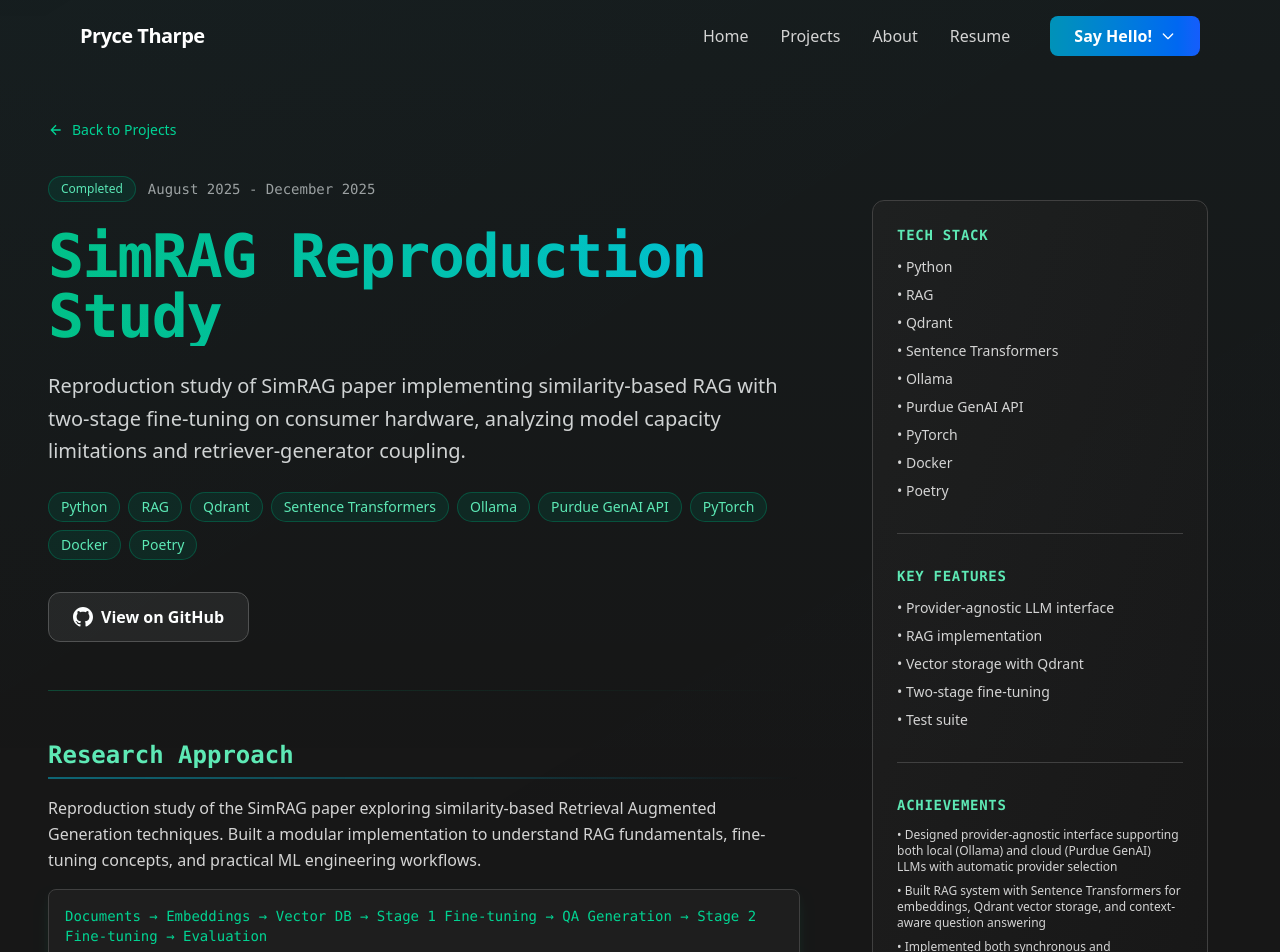
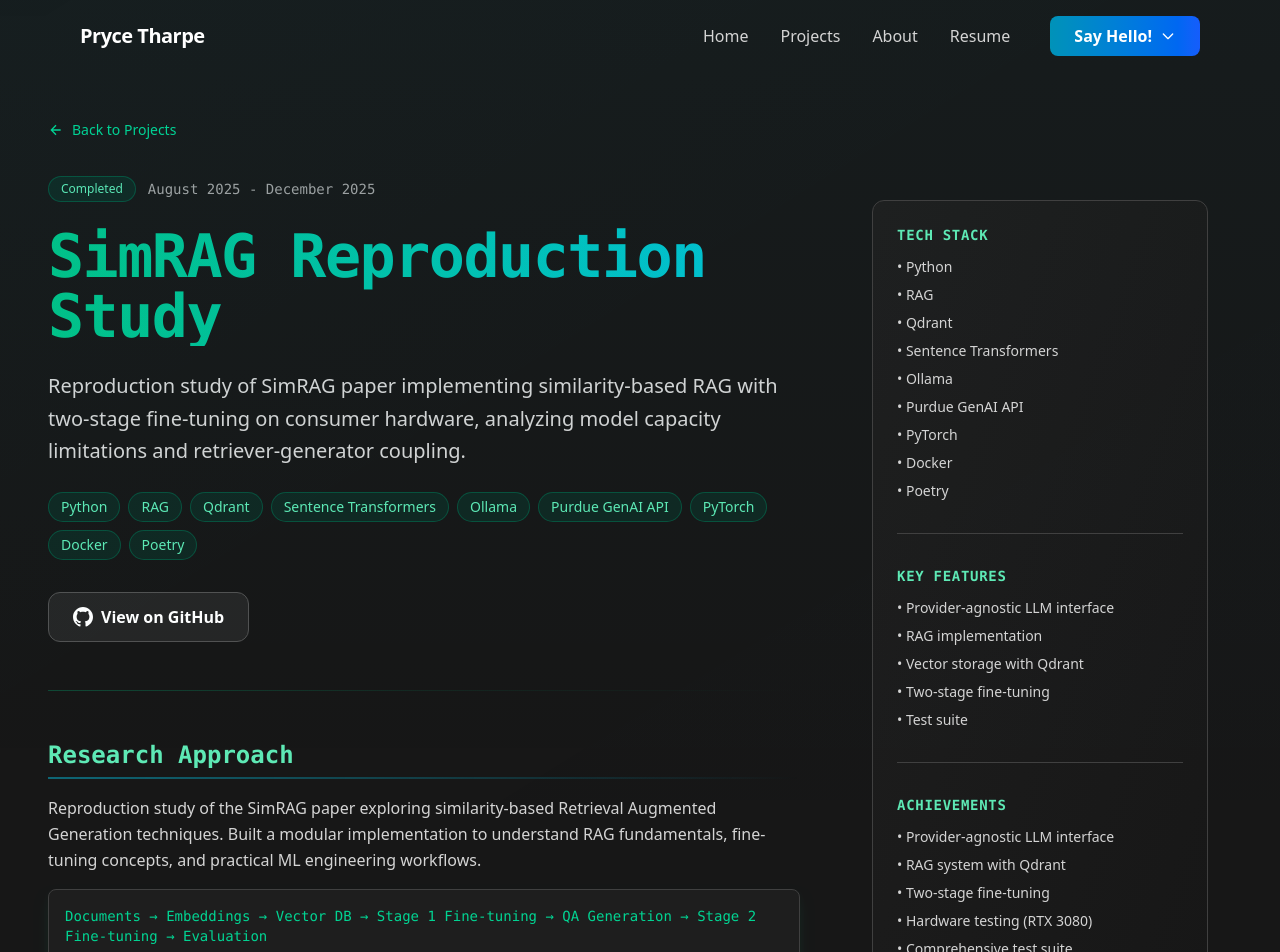
Before and after one commit to tharpep/portfolio, a Next.js app: page /projects/simrag-reproduction in a window 1280 px wide. Shown: the top 952 px of the page. Built offline with nearby package versions, Linux system fonts and the light colour scheme.

Commit message:
condensed achievements in some sidebar contents

```diff
--- a/src/app/projects/ai-system-prompt/page.tsx
+++ b/src/app/projects/ai-system-prompt/page.tsx
@@ -250,9 +250,10 @@ export default function AISystemPrompt() {
               <div>
                 <h3 className="text-sm font-bold font-mono text-emerald-300 uppercase tracking-wider mb-3">Achievements</h3>
                 <ul className="space-y-2 text-neutral-300 text-sm">
-                  {project.highlights.map((highlight, index) => (
-                    <li key={index} className="text-xs">• {highlight}</li>
-                  ))}
+                  <li>• Master IDE prompt standardization</li>
+                  <li>• 2 company-wide training sessions</li>
+                  <li>• 17 individual/group check-ins</li>
+                  <li>• Intern mentorship</li>
                 </ul>
               </div>
 
--- a/src/app/projects/custom-gpts/page.tsx
+++ b/src/app/projects/custom-gpts/page.tsx
@@ -228,9 +228,10 @@ export default function CustomGpts() {
               <div>
                 <h3 className="text-sm font-bold font-mono text-emerald-300 uppercase tracking-wider mb-3">Achievements</h3>
                 <ul className="space-y-2 text-neutral-300 text-sm">
-                  {project.highlights.map((highlight, index) => (
-                    <li key={index} className="text-xs">• {highlight}</li>
-                  ))}
+                  <li>• System prompt builder GPT</li>
+                  <li>• Student career archivist (adopted)</li>
+                  <li>• Prompt engineering focus</li>
+                  <li>• Workflow automation tools</li>
                 </ul>
               </div>
 
--- a/src/app/projects/personal-ai-system/page.tsx
+++ b/src/app/projects/personal-ai-system/page.tsx
@@ -264,9 +264,11 @@ export default function PersonalAiSystem() {
               <div>
                 <h3 className="text-sm font-bold font-mono text-emerald-300 uppercase tracking-wider mb-3">Achievements</h3>
                 <ul className="space-y-2 text-neutral-300 text-sm">
-                  {project.highlights.map((highlight, index) => (
-                    <li key={index} className="text-xs">• {highlight}</li>
-                  ))}
+                  <li>• Unified AI provider interface</li>
+                  <li>• Full RAG document pipeline</li>
+                  <li>• Extensible tool framework</li>
+                  <li>• Request tracking & metrics</li>
+                  <li>• Interactive CLI with chat</li>
                 </ul>
               </div>
 
--- a/src/app/projects/simrag-reproduction/page.tsx
+++ b/src/app/projects/simrag-reproduction/page.tsx
@@ -282,9 +282,11 @@ export default function SimRAGReproduction() {
               <div>
                 <h3 className="text-sm font-bold font-mono text-emerald-300 uppercase tracking-wider mb-3">Achievements</h3>
                 <ul className="space-y-2 text-neutral-300 text-sm">
-                  {project.highlights.map((highlight, index) => (
-                    <li key={index} className="text-xs">• {highlight}</li>
-                  ))}
+                  <li>• Provider-agnostic LLM interface</li>
+                  <li>• RAG system with Qdrant</li>
+                  <li>• Two-stage fine-tuning</li>
+                  <li>• Hardware testing (RTX 3080)</li>
+                  <li>• Comprehensive test suite</li>
                 </ul>
               </div>
 
--- a/src/app/projects/team35-seniordesign/page.tsx
+++ b/src/app/projects/team35-seniordesign/page.tsx
@@ -264,9 +264,11 @@ export default function Team35SeniorDesign() {
               <div>
                 <h3 className="text-sm font-bold font-mono text-emerald-300 uppercase tracking-wider mb-3">Achievements</h3>
                 <ul className="space-y-2 text-neutral-300 text-sm">
-                  {project.highlights.map((highlight, index) => (
-                    <li key={index} className="text-xs">• {highlight}</li>
-                  ))}
+                  <li>• RAG system with Qdrant</li>
+                  <li>• Artifact generation system</li>
+                  <li>• Interactive chat service</li>
+                  <li>• Multi-provider integration</li>
+                  <li>• FastAPI backend & CLI</li>
                 </ul>
               </div>
 
```
